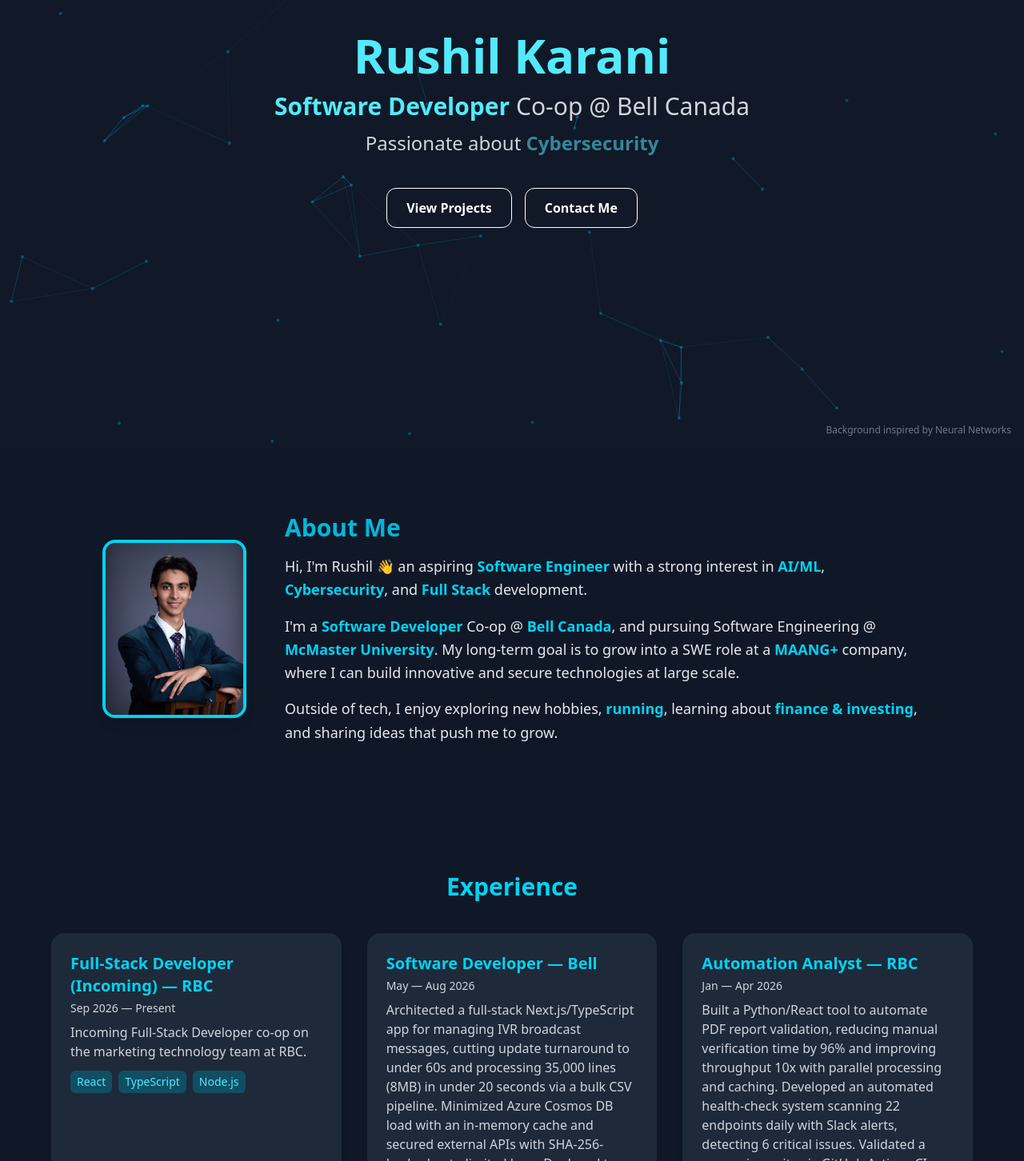
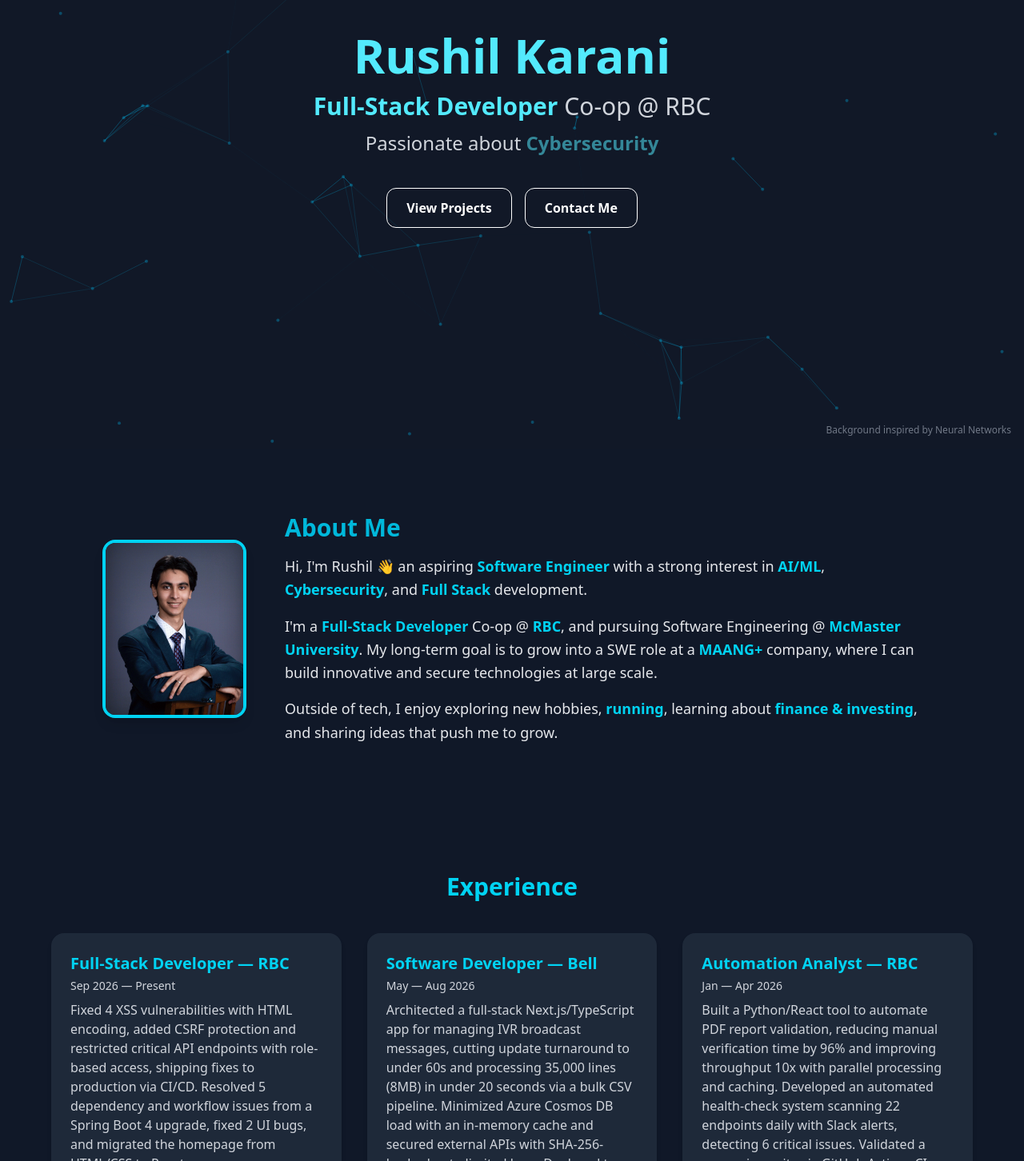
Before and after one commit to karanir2005/portfolio, a Next.js app: page / in a window 1280 px wide. Shown: the part 238-1690 px from the top of the page at 80% size. Built offline with nearby package versions, Linux system fonts and the light colour scheme.

Commit message:
RBC-update

```diff
--- a/src/components/About.tsx
+++ b/src/components/About.tsx
@@ -48,7 +48,7 @@
             <span className="font-semibold text-cyan-400"> Full Stack</span> development.
           </p>
           <p className="text-lg leading-relaxed mb-4">
-            I&apos;m a <span className="font-semibold text-cyan-400">Software Developer</span> Co-op @ <span className="font-semibold text-cyan-400">Bell Canada</span>, and pursuing Software Engineering @ <span className="font-semibold text-cyan-400">McMaster University</span>.
+            I&apos;m a <span className="font-semibold text-cyan-400">Full-Stack Developer</span> Co-op @ <span className="font-semibold text-cyan-400">RBC</span>, and pursuing Software Engineering @ <span className="font-semibold text-cyan-400">McMaster University</span>.
             My long-term goal is to grow into a SWE role at a <span className="font-semibold text-cyan-400">MAANG+</span> company, where I can build innovative and secure technologies at large scale.
           </p>
           <p className="text-lg leading-relaxed">
--- a/src/components/Experience.tsx
+++ b/src/components/Experience.tsx
@@ -9,10 +9,10 @@
 
   const experiences = [
     {
-      title: "Full-Stack Developer (Incoming) — RBC",
+      title: "Full-Stack Developer — RBC",
       description:
-        "Incoming Full-Stack Developer co-op on the marketing technology team at RBC.",
-      tech: ["React", "TypeScript", "Node.js"],
+        "Fixed 4 XSS vulnerabilities with HTML encoding, added CSRF protection and restricted critical API endpoints with role-based access, shipping fixes to production via CI/CD. Resolved 5 dependency and workflow issues from a Spring Boot 4 upgrade, fixed 2 UI bugs, and migrated the homepage from HTML/CSS to React.",
+      tech: ["Java", "Spring Boot", "React", "JavaScript"],
       period: "Sep 2026 — Present",
     },
     {
--- a/src/components/Hero.tsx
+++ b/src/components/Hero.tsx
@@ -52,7 +52,7 @@
           animate={{ opacity: 1, y: 0 }}
           transition={{ delay: 0.3, duration: 0.8 }}
         >
-        <span className={highlightClass}>Software Developer</span> Co-op @ <span className="font-semibold text-cyan-400"></span>Bell Canada
+        <span className={highlightClass}>Full-Stack Developer</span> Co-op @ <span className="font-semibold text-cyan-400"></span>RBC
         </motion.p>
 
         <motion.p
--- a/src/components/Skills.tsx
+++ b/src/components/Skills.tsx
@@ -8,6 +8,7 @@
   SiCplusplus,
   SiMysql,
   SiMongodb,
+  SiRedis,
   SiReact,
   SiNodedotjs,
   SiExpress,
@@ -16,6 +17,7 @@
   SiSpringboot,
   SiGooglecloud,
   SiSwagger,
+  SiDocker,
 } from "react-icons/si";
 import { FaJava } from "react-icons/fa";
 import { useTheme } from "@/context/ThemeProvider";
@@ -38,6 +40,8 @@
   "Tools & Platforms": [
     { name: "Git/GitHub", icon: <SiGithub className="text-black dark:text-white" /> },
     { name: "MongoDB", icon: <SiMongodb className="text-green-600" /> },
+    { name: "Redis", icon: <SiRedis className="text-red-600" /> },
+    { name: "Docker", icon: <SiDocker className="text-blue-500" /> },
     { name: "Linux/Bash", icon: <SiLinux className="text-black dark:text-cyan-500" /> },
     { name: "Google Cloud Vision", icon: <SiGooglecloud className="text-blue-500" /> },
     { name: "REST APIs", icon: <SiSwagger className="text-green-500" /> },
```
